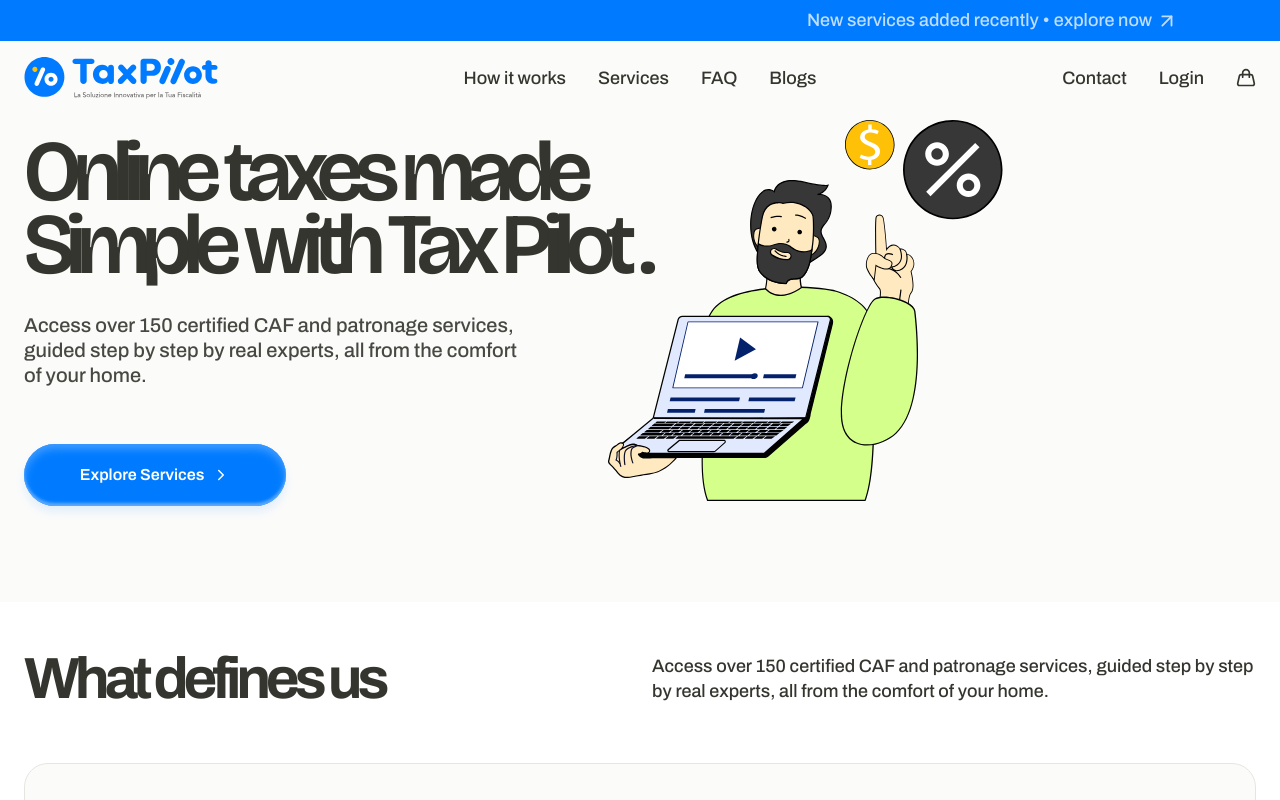
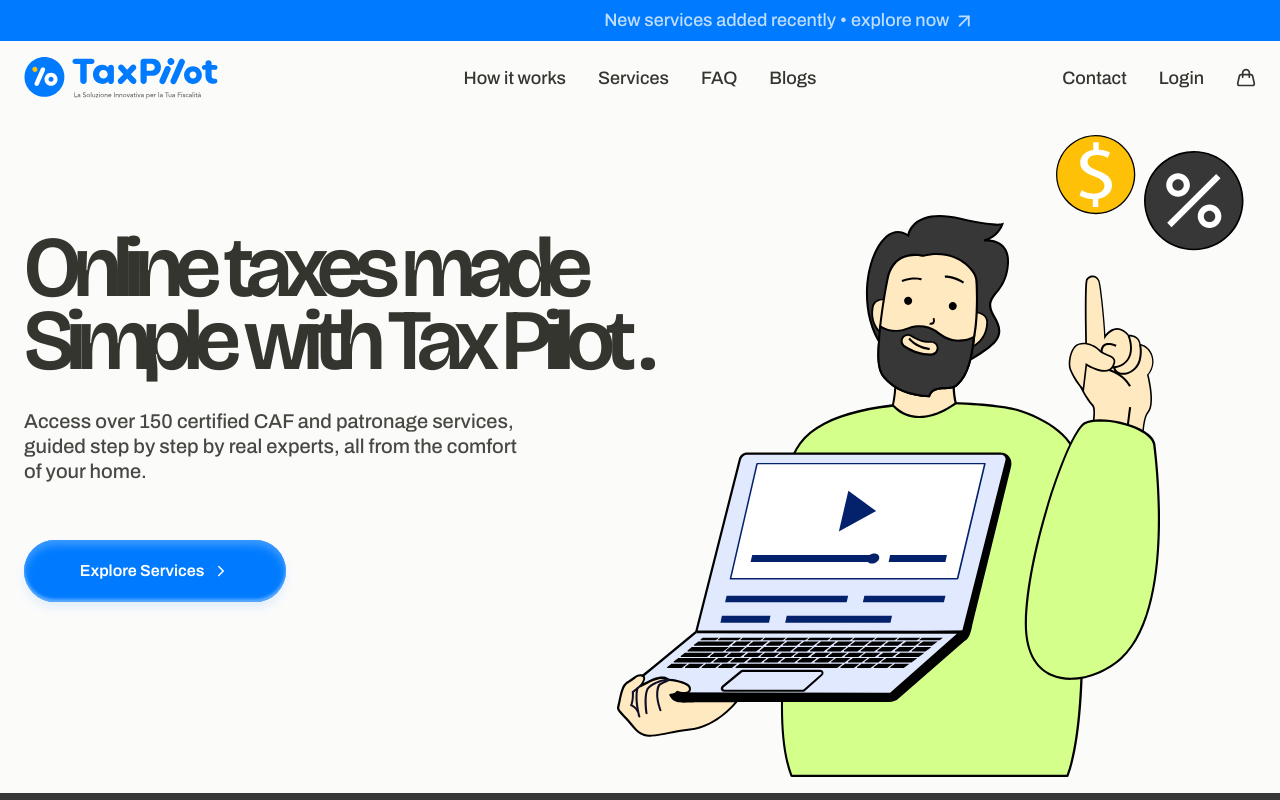
Before and after one commit to arqentech/tax-pilot-1, a React (Vite) app: page / in a window 1280 px wide. Shown: the top 800 px of the page. Built offline with nearby package versions, Linux system fonts and the light colour scheme.

Commit message:
Hero illustration image  imporved

```diff
--- a/src/pages/home/HeroSection.tsx
+++ b/src/pages/home/HeroSection.tsx
@@ -23,38 +23,29 @@ const HeroSection = () => {
           </Link>
         </div>
 
-        {/* <div className="mx-auto w-full max-w-[360px] sm:max-w-[460px] md:max-w-[540px] lg:max-w-[646px] md:mx-0">
-          <img
-            src="/svg/hero-illustration.png"
-            alt="Hero illustration showing online tax services"
-            className="h-auto w-full object-contain"
-            loading="lazy"
-          />
-        </div> */}
-        <div className=" w-full max-w-[360px] sm:max-w-[460px] md:max-w-[540px] lg:max-w-[646px] md:mx-0">
-          <div className="w-full relative items-end  flex w-full max-w-[320px] justify-center sm:max-w-[380px]">
+        <div className="mx-auto w-full items-center justify-center max-w-[360px] sm:max-w-[460px] md:max-w-[540px] lg:max-w-[646px] md:mx-0">
+          <div className="relative w-full max-w-[800px] mx-auto">
             <img
               src="/svg/home/hero-illustration-1.svg"
               alt="Man using laptop for tax calculation"
-              className="h-auto w-full max-w-[310px] object-contain translate-x-[-140px] translate-y-[20px]"
+              className="h-auto w-full object-contain relative top-20 md:-left-24 md:top-20"
               loading="lazy"
             />
 
-            <img
-              src="/svg/home/hero-illustration-2.svg"
-              alt="Percentage icon"
-              className="absolute right-[90px] h-auto max-w-[100px] object-contain
-                 -top-10 "
-              loading="lazy"
-            />
-
-            <img
-              src="/svg/home/hero-illustration-3.svg"
-              alt="Dollar icon"
-              className="absolute max-w-[50px] -top-10 right-[52%] h-auto w-[75px] translate-x-[30%] object-contain
-                 sm:-top-18 sm:right-[56%] sm:w-[85px]"
-              loading="lazy"
-            />
+            <div className="absolute -right-[25%] top-0 md:top-0 md:right-0 flex items-start gap-2">
+              <img
+                src="/svg/home/hero-illustration-3.svg"
+                alt="Dollar icon"
+                className="h-auto w-[15%] sm:w-[20%]  md:w-[40%] object-contain"
+                loading="lazy"
+              />
+              <img
+                src="/svg/home/hero-illustration-2.svg"
+                alt="Percentage icon"
+                className="h-auto w-[25%] sm:w-[30%]  md:w-[50%] object-contain mt-4"
+                loading="lazy"
+              />
+            </div>
           </div>
         </div>
       </div>
--- a/src/pages/home/Home.tsx
+++ b/src/pages/home/Home.tsx
@@ -15,14 +15,14 @@ export default function Home() {
   return (
     <div className="flex flex-col">
       <HeroSection />
-      <WhatDefinesUs />
+      {/* <WhatDefinesUs />
       <HowWeWork />
       <ServicesSection />
       <TeamCard />
       <ClientReviews />
       <HomePageFAQ />
       <HomeBlogSection />
-      <TaxPilotSection />
+      <TaxPilotSection /> */}
     </div>
   );
 }
```
